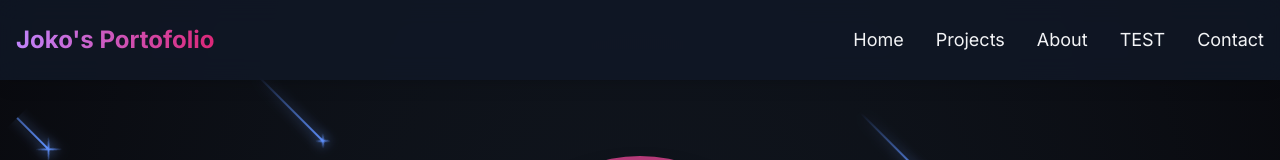
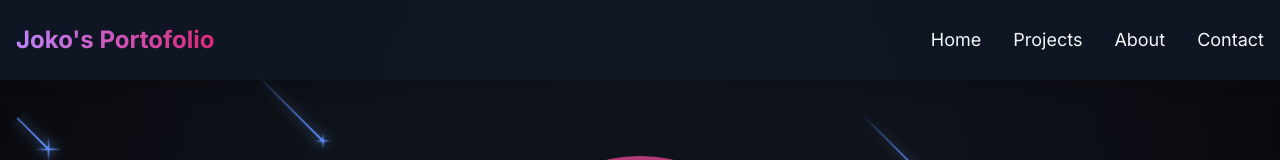
Before and after one commit to Jokjok-ai/jswebsite, a website: page index.html in a window 1280 px wide. Shown: the top 160 px of the page. Drawn offline with nearby package versions, Linux system fonts and the light colour scheme.

Commit message:
19/7/2025

```diff
--- a/index.html
+++ b/index.html
@@ -63,13 +63,7 @@
               >About</a
             >
           </li>
-          <li>
-            <a
-              href="test.html"
-              class="text-lg hover:text-purple-300 transition-colors duration-300"
-              >TEST</a
-            >
-          </li>
+
           <li>
             <a
               href="#contact"
```
